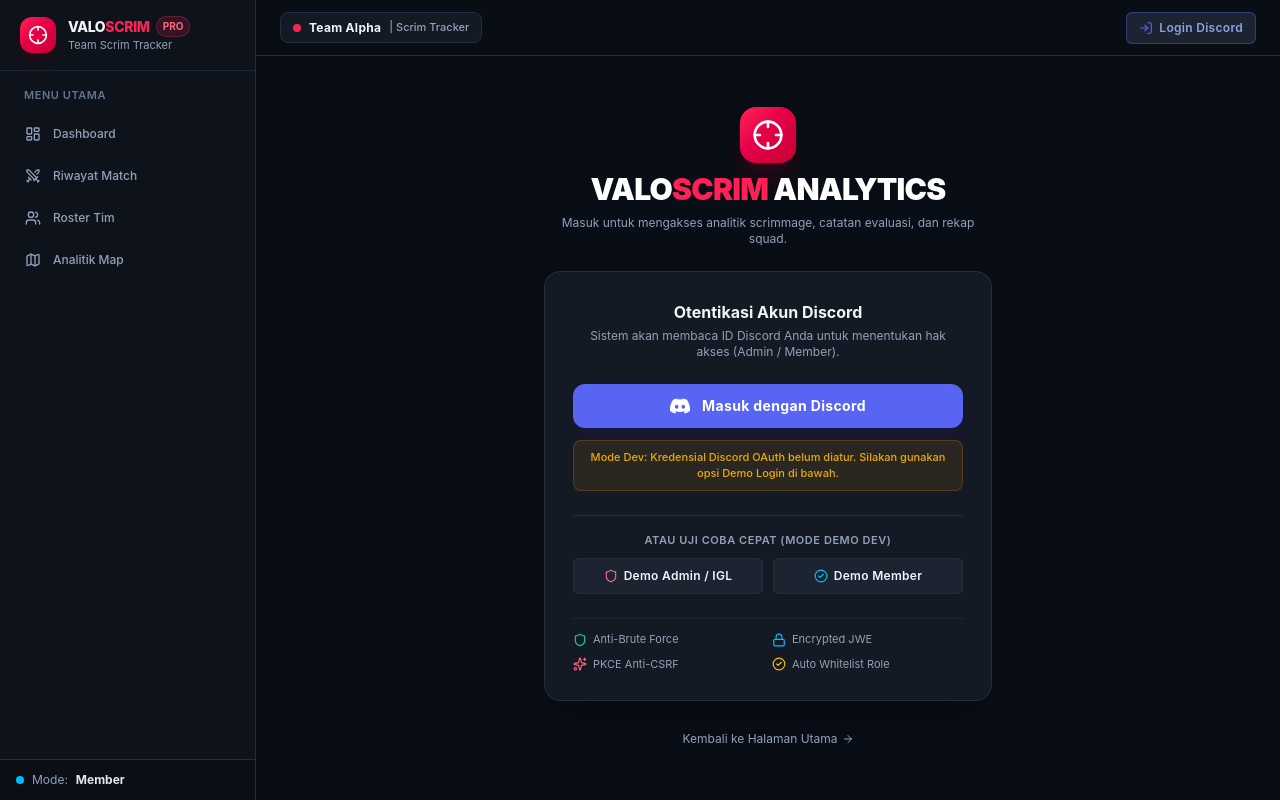
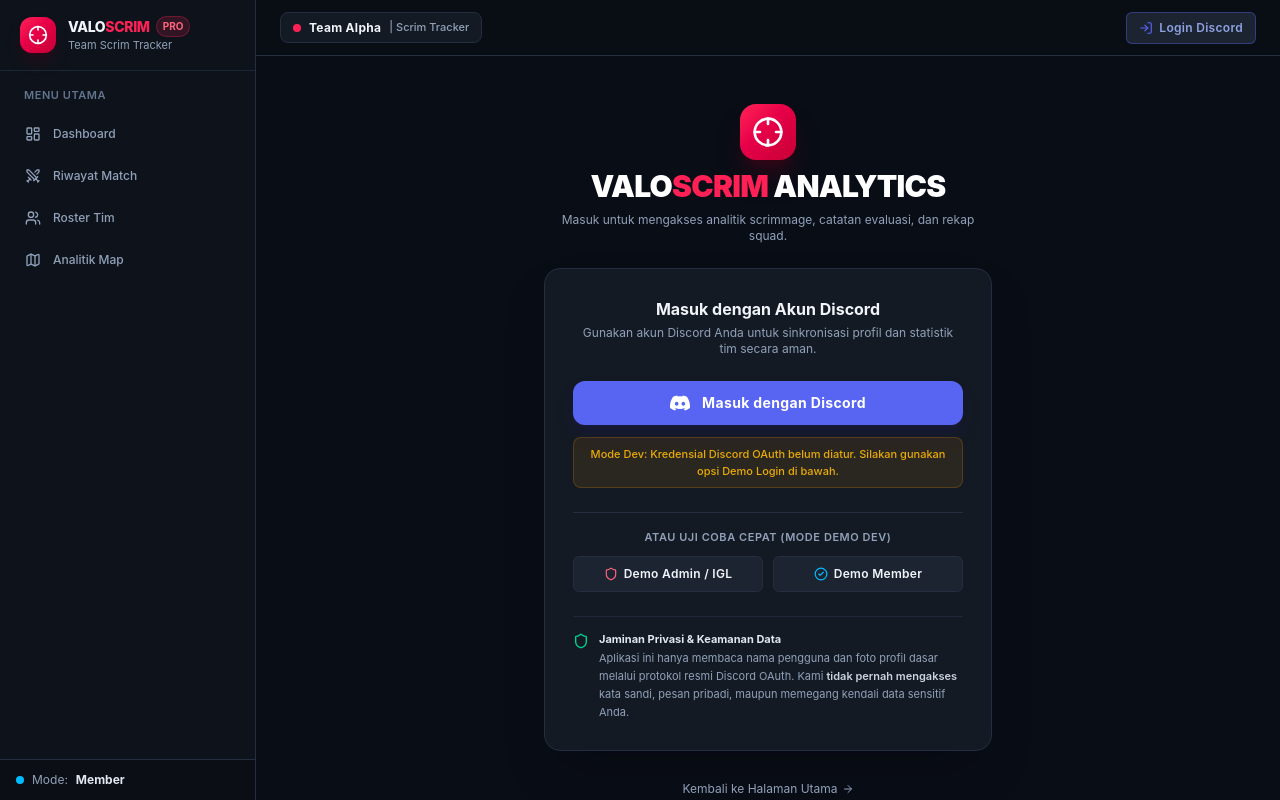
Before and after one commit to MegumenZ/valorant-scrim-analytics, a Next.js app: page /login in a window 1280 px wide. Built offline with nearby package versions, Linux system fonts and the light colour scheme; no server answers.

Commit message:
style: replace technical login badges with ethical privacy and data security notice

```diff
--- a/app/login/page.tsx
+++ b/app/login/page.tsx
@@ -58,10 +58,10 @@
         <div className="rounded-2xl border border-[#242e40] bg-[#141a24] p-6 sm:p-7 shadow-2xl space-y-6">
           <div className="space-y-1 text-center">
             <h2 className="text-base font-bold text-slate-100">
-              Otentikasi Akun Discord
+              Masuk dengan Akun Discord
             </h2>
             <p className="text-xs text-slate-400">
-              Sistem akan membaca ID Discord Anda untuk menentukan hak akses (Admin / Member).
+              Gunakan akun Discord Anda untuk sinkronisasi profil dan statistik tim secara aman.
             </p>
           </div>
 
@@ -110,23 +110,14 @@
             </div>
           )}
 
-          {/* Security Features Badge List */}
-          <div className="pt-3 border-t border-[#242e40]/70 grid grid-cols-2 gap-2 text-[11px] text-slate-400">
-            <div className="flex items-center gap-1.5">
-              <Shield className="w-3.5 h-3.5 text-emerald-400 shrink-0" />
-              <span>Anti-Brute Force</span>
-            </div>
-            <div className="flex items-center gap-1.5">
-              <Lock className="w-3.5 h-3.5 text-sky-400 shrink-0" />
-              <span>Encrypted JWE</span>
-            </div>
-            <div className="flex items-center gap-1.5">
-              <Sparkles className="w-3.5 h-3.5 text-rose-400 shrink-0" />
-              <span>PKCE Anti-CSRF</span>
-            </div>
-            <div className="flex items-center gap-1.5">
-              <CheckCircle2 className="w-3.5 h-3.5 text-amber-400 shrink-0" />
-              <span>Auto Whitelist Role</span>
+          {/* Privacy & Trust Notice */}
+          <div className="pt-3.5 border-t border-[#242e40]/70 flex items-start gap-2.5 text-slate-400 text-xs">
+            <Shield className="w-4 h-4 text-emerald-400 shrink-0 mt-0.5" />
+            <div className="space-y-0.5 text-[11px] leading-relaxed">
+              <span className="font-bold text-slate-200 block">Jaminan Privasi & Keamanan Data</span>
+              <p className="text-slate-400">
+                Aplikasi ini hanya membaca nama pengguna dan foto profil dasar melalui protokol resmi Discord OAuth. Kami <span className="text-slate-300 font-semibold">tidak pernah mengakses</span> kata sandi, pesan pribadi, maupun memegang kendali data sensitif Anda.
+              </p>
             </div>
           </div>
         </div>
```
